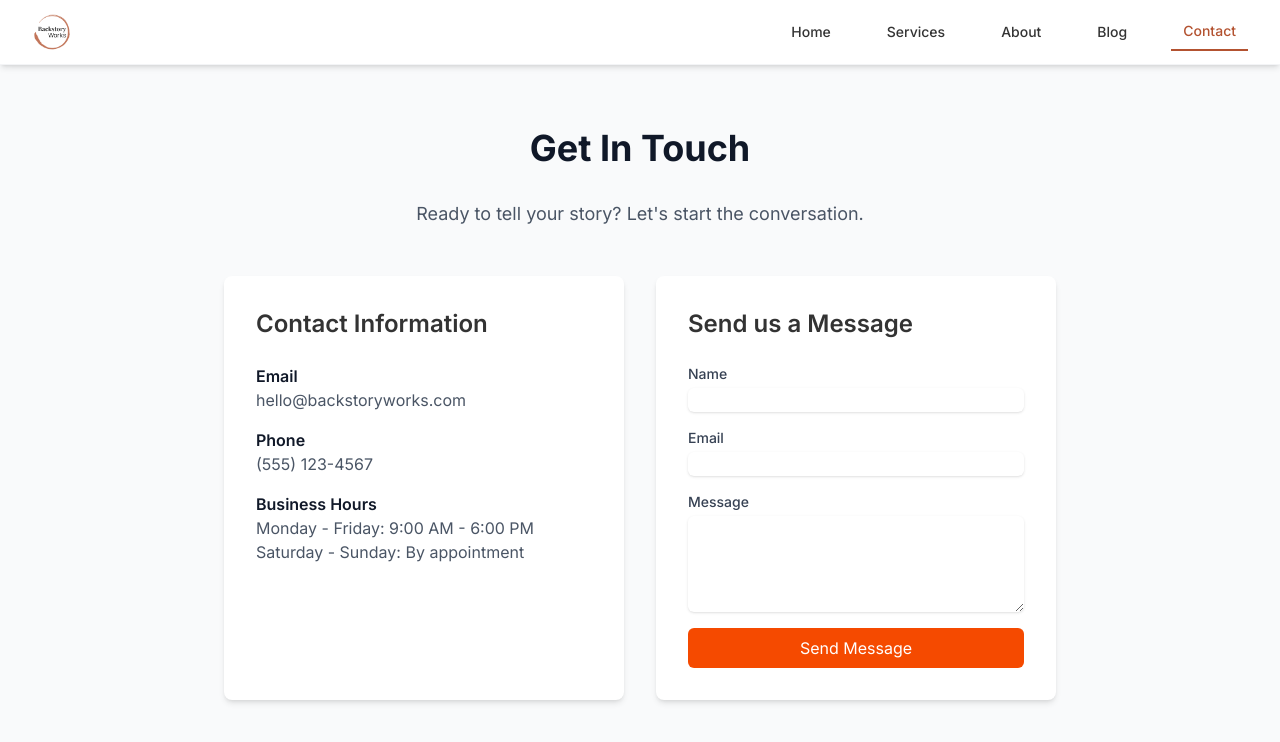
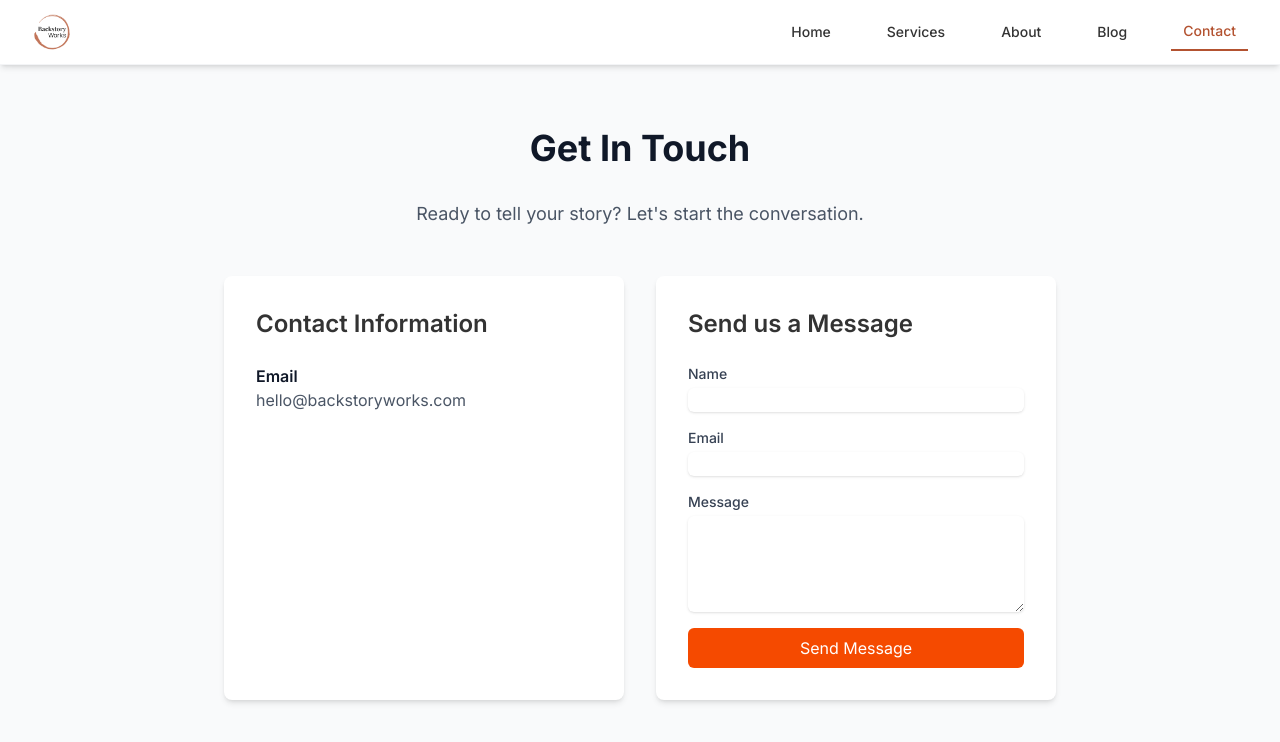
Before and after one commit to jiovino321/backstoryworks-website, a Next.js app: page /contact in a window 1280 px wide. Shown: the top 742 px of the page. Built offline with nearby package versions, Linux system fonts and the light colour scheme; a web font is replaced by a local one.

Commit message:
Add Formspree form integration

```diff
--- a/src/app/contact/page.tsx
+++ b/src/app/contact/page.tsx
@@ -18,24 +18,17 @@ export default function Contact() {
                 <h3 className="font-semibold text-gray-900">Email</h3>
                 <p className="text-gray-600">hello@backstoryworks.com</p>
               </div>
-
-              <div>
-                <h3 className="font-semibold text-gray-900">Phone</h3>
-                <p className="text-gray-600">(555) 123-4567</p>
-              </div>
-
-              <div>
-                <h3 className="font-semibold text-gray-900">Business Hours</h3>
-                <p className="text-gray-600">Monday - Friday: 9:00 AM - 6:00 PM</p>
-                <p className="text-gray-600">Saturday - Sunday: By appointment</p>
-              </div>
             </div>
           </div>
 
           <div className="bg-white p-8 rounded-lg shadow-md">
             <h2 className="text-2xl font-semibold mb-6">Send us a Message</h2>
 
-            <form className="space-y-4">
+            <form
+              action="https://formspree.io/f/xyzpldqp"
+              method="POST"
+              className="space-y-4"
+            >
               <div>
                 <label htmlFor="name" className="block text-sm font-medium text-gray-700">
                   Name
@@ -44,6 +37,7 @@ export default function Contact() {
                   type="text"
                   id="name"
                   name="name"
+                  required
                   className="mt-1 block w-full rounded-md border-gray-300 shadow-sm focus:border-orange-500 focus:ring-orange-500"
                 />
               </div>
@@ -55,7 +49,8 @@ export default function Contact() {
                 <input
                   type="email"
                   id="email"
-                  name="email"
+                  name="_replyto"
+                  required
                   className="mt-1 block w-full rounded-md border-gray-300 shadow-sm focus:border-orange-500 focus:ring-orange-500"
                 />
               </div>
@@ -68,9 +63,13 @@ export default function Contact() {
                   id="message"
                   name="message"
                   rows={4}
+                  required
                   className="mt-1 block w-full rounded-md border-gray-300 shadow-sm focus:border-orange-500 focus:ring-orange-500"
                 ></textarea>
               </div>
+
+              {/* Anti-spam honeypot field */}
+              <input type="text" name="_gotcha" style={{ display: 'none' }} />
 
               <button
                 type="submit"
```
